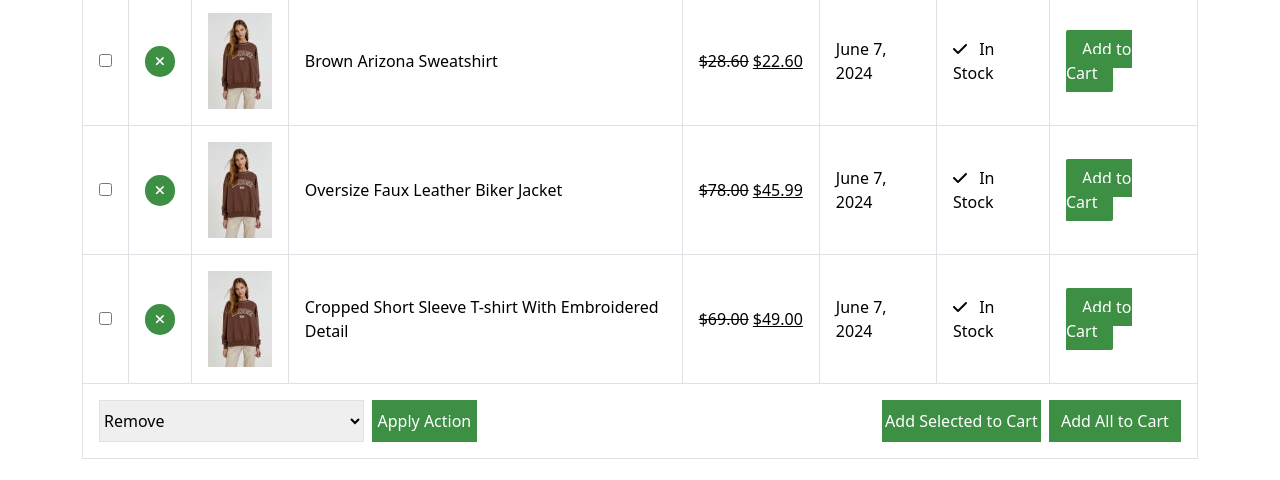
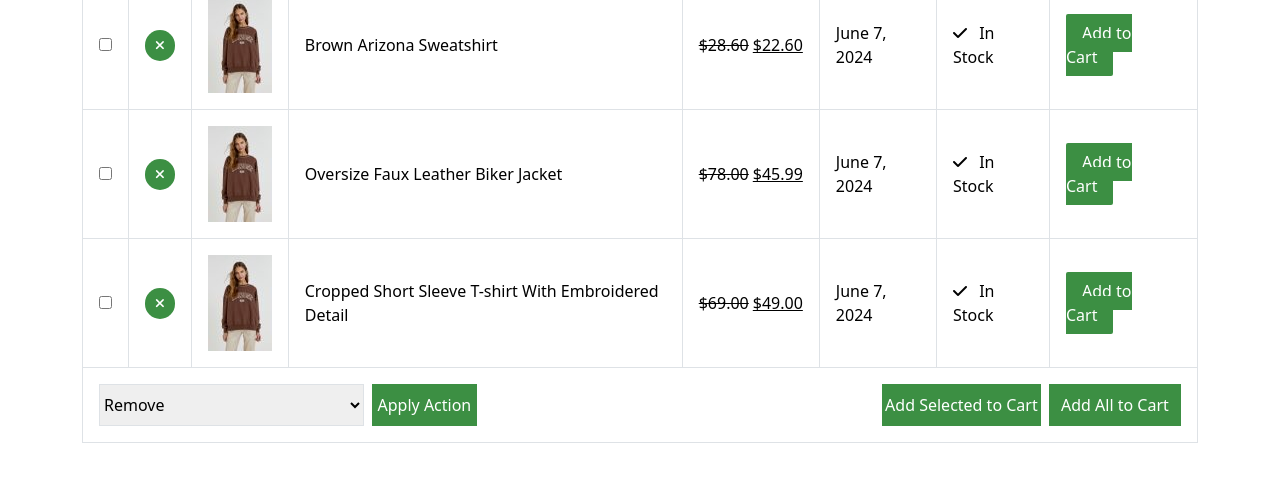
Before and after one commit to AbhishekSoni663/A1Theme, a plain HTML site: page wishlist.html in a window 1280 px wide. Shown: the part 368-848 px from the top of the page. Drawn offline with nearby package versions, Linux system fonts and the light colour scheme.

Commit message:
eight commit

```diff
--- a/wishlist.html
+++ b/wishlist.html
@@ -301,7 +301,7 @@
   <!-- Header End -->
 
   <div class="container">
-    <div class="wishlistdata mt-5 pt-3">
+    <div class="wishlistdata py-md-5 py-4">
       <h2>Default wishlist</h2>
       <div class="product_table">
         <div class="table-responsive">
```
